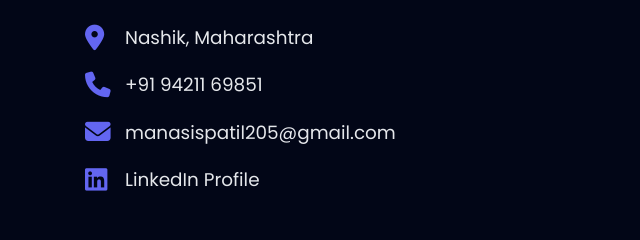
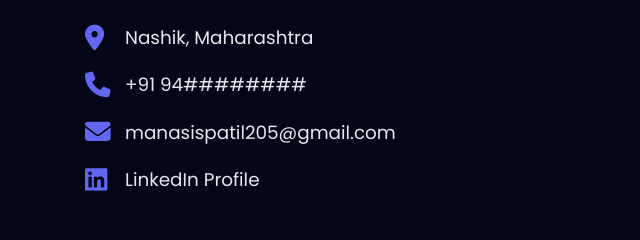
Before and after one commit to manasi-205/Portfolio, a plain HTML site: page index.html in a window 1280 px wide. Shown: the part 4991-5231 px from the top of the page, 0-640 px from the left. Drawn offline with Linux system fonts and the light colour scheme.

Commit message:
portfolio

```diff
--- a/index.html
+++ b/index.html
@@ -1934,7 +1934,7 @@ footer {
 
                 <div class="contact-row">
                     <i class="fa-solid fa-phone contact-icon"></i>
-                    <a href="tel:+919421169851">+91 94211 69851</a>
+                    <a href="tel:+919421169851">+91 94########</a>
                 </div>
 
                 <div class="contact-row">
```
